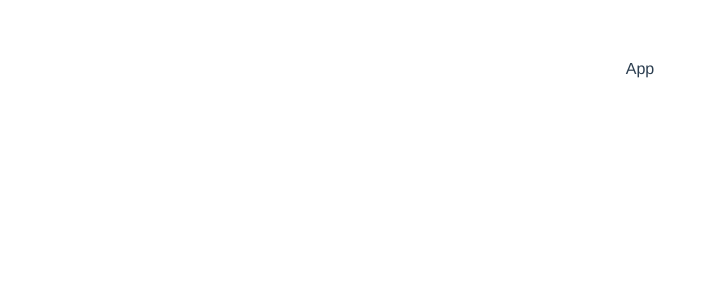
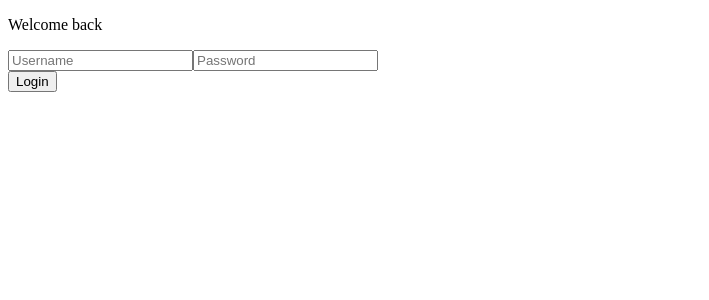
Before and after one commit to anderson-cruz13/login, a Vue app: page / in a window 1280 px wide. Shown: the top 300 px of the page, without its empty margins (0-709 px from the left). Built offline with nearby package versions, Linux system fonts and the light colour scheme.

Commit message:
feat: add componente

```diff
--- a/src/App.vue
+++ b/src/App.vue
@@ -1,21 +1,16 @@
 <template>
-  <div>App</div>
+  <div class="container">
+    <FormsLogin />
+  </div>
 </template>
 
 <script>
+import FormsLogin from './components/FormsLogin.vue'
 
 export default {
-
+  name: 'App',
+  components: {
+    FormsLogin
+  }
 }
 </script>
-
-<style lang="scss">
-#app {
-  font-family: Avenir, Helvetica, Arial, sans-serif;
-  -webkit-font-smoothing: antialiased;
-  -moz-osx-font-smoothing: grayscale;
-  text-align: center;
-  color: #2c3e50;
-  margin-top: 60px;
-}
-</style>
--- /dev/null
+++ b/src/components/FormsLogin.vue
@@ -0,0 +1,19 @@
+<template>
+  <div class="container">
+
+    <div class ="description">
+      <p>Welcome back</p>
+    </div>
+
+    <div class="form">
+      <form>
+        <div class="form-group">
+          <input class="input" type="text" placeholder="Username">
+          <input class="input" type="password" placeholder="Password">
+        </div>
+        <button type="submit" class="btn btn-primary">Login</button>
+      </form>
+    </div>
+
+  </div>
+</template>
```
